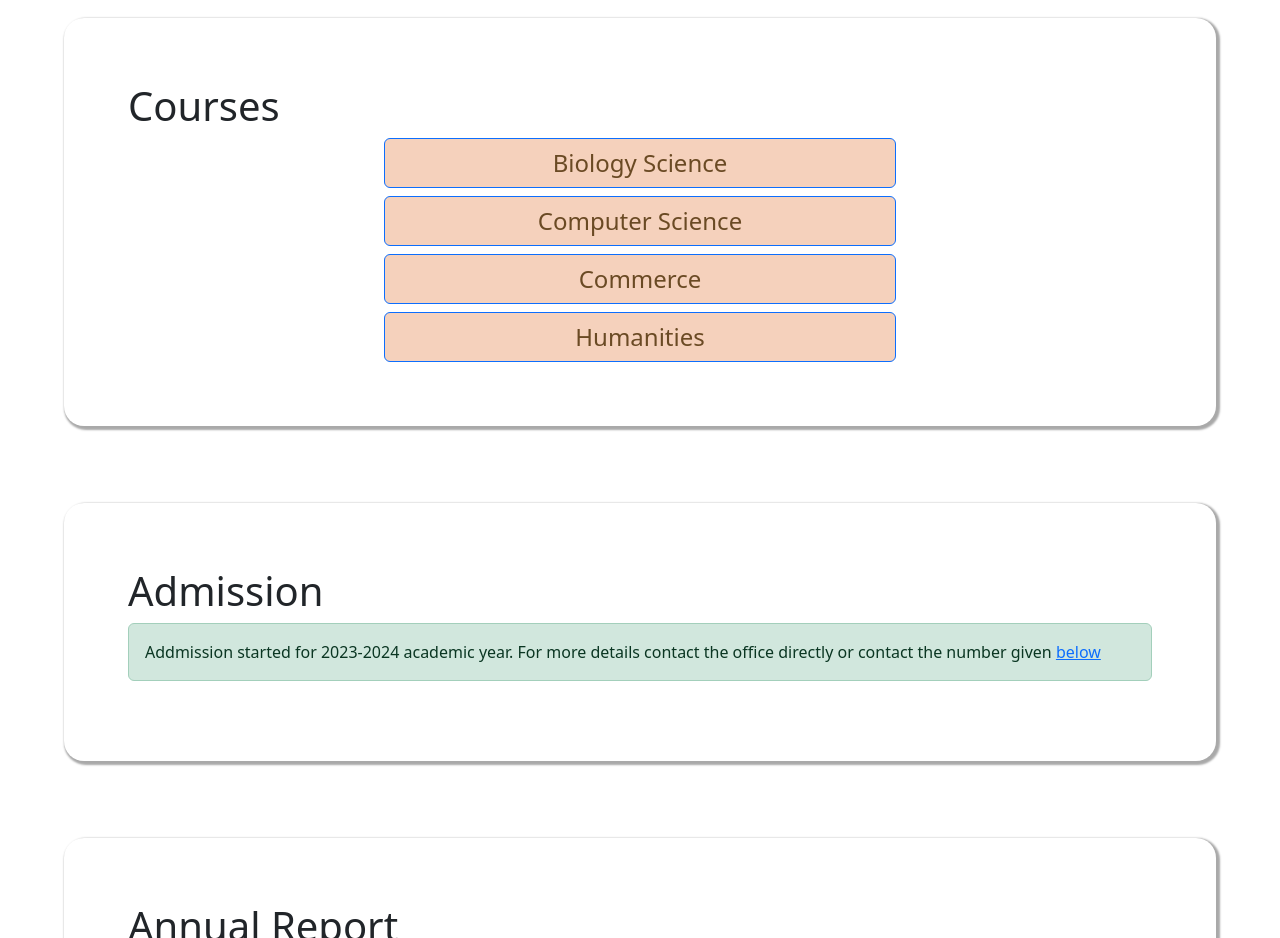
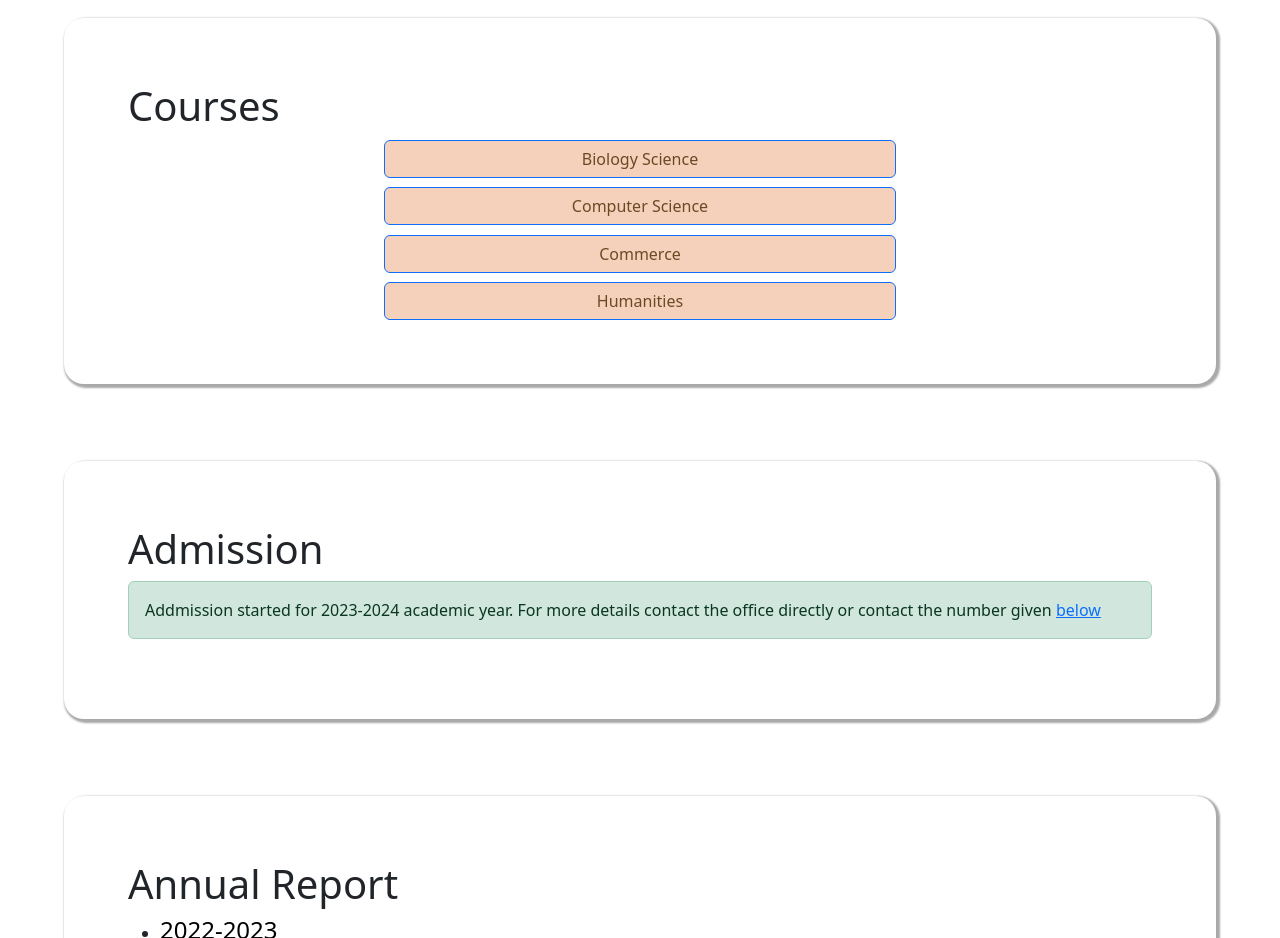
Before and after one commit to abhishek-v-gopal/nshss.nedumudy, a plain HTML site: page index.html in a window 1280 px wide. Shown: the part 2220-3158 px from the top of the page. Drawn offline with nearby package versions, Linux system fonts and the light colour scheme.

Commit message:
added something

```diff
--- a/computer.css
+++ b/computer.css
@@ -1,3 +1,7 @@
+::-webkit-scrollbar
+{
+    display: none;
+}
 .subbox{
     /* text-align: center; */
     width: 90%;
@@ -20,7 +24,6 @@
 .image{
     width: 100%;
     height: auto;
-    padding: 3% ;
 }
 .centered {
     position: absolute;
--- a/index.html
+++ b/index.html
@@ -148,10 +148,10 @@
       <div class="subbox">
         <h1>Courses</h1>
         <div class="d-grid gap-2 col-6 mx-auto">
-          <button class="btn btn-primary but  " type="button"><a href="bio.html" class="buton">Biology Science</a></button>
-          <button class="btn btn-primary but  " type="button"><a href="computer.html" class="buton">Computer Science</a></button>
-          <button class="btn btn-primary but  " type="button"><a href="commerce.htm" class="buton">Commerce</a></button>
-          <button class="btn btn-primary but  " type="button"><a href="humanities.html" class="buton">Humanities</a></button>
+          <a href="bio.html" class="buton"><button class="btn btn-primary but  " type="button">Biology Science</button></a>
+          <a href="computer.html" class="buton"><button class="btn btn-primary but  " type="button">Computer Science</button></a>
+          <a href="commerce.htm" class="buton"><button class="btn btn-primary but  " type="button">Commerce</button></a>
+          <a href="humanities.html" class="buton"><button class="btn btn-primary but  " type="button">Humanities</button></a>
         </div>
       </div>
 
--- a/nshss.css
+++ b/nshss.css
@@ -117,10 +117,10 @@ td{
 .but{
     background-color: #F5D1BC;
     width: 100%;
+    color: #6A4A24;
     text-decoration: none;
 }
 .buton{
     text-decoration: none;
     font-size: x-large;
-    color: #6A4A24;
 }
```
